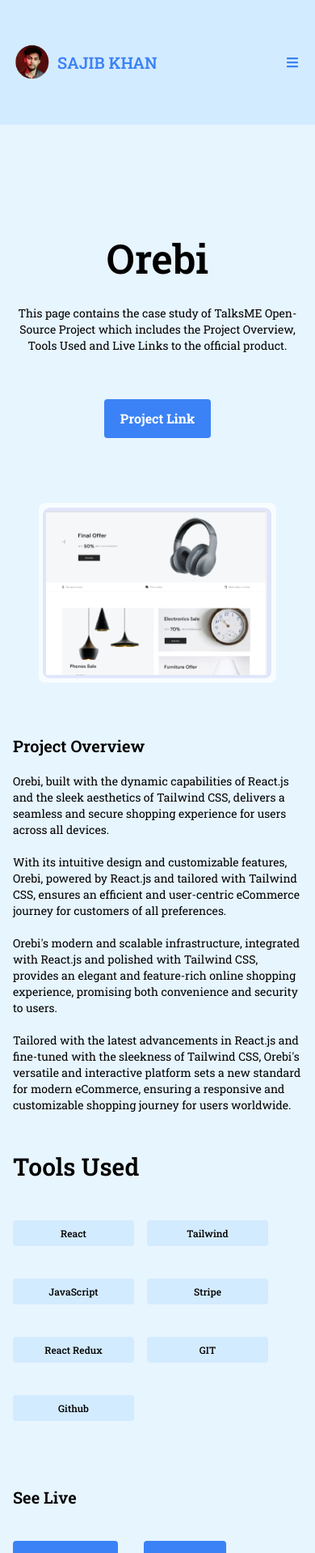
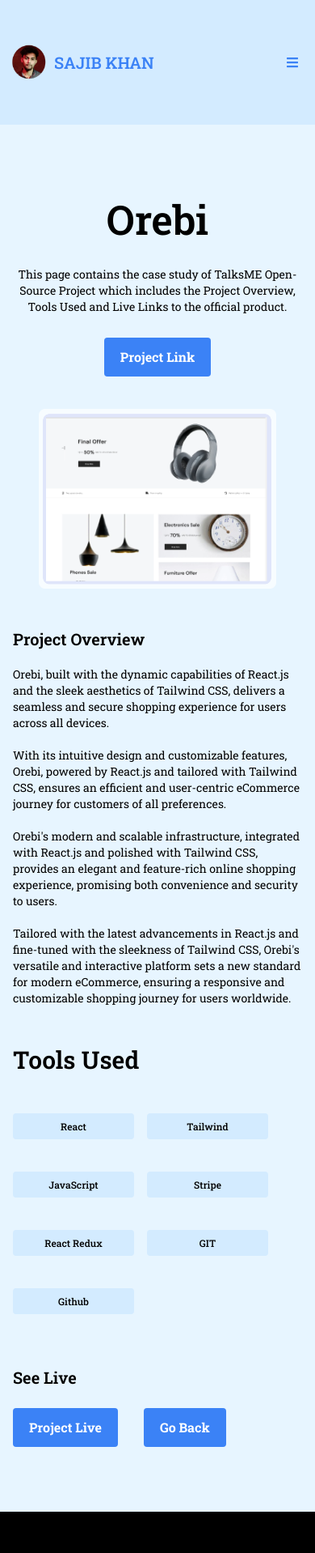
Before and after one commit to sajibkhandev/My_Portfolio, a React (Vite) app: page /casestudy2 in a window 390 px wide. Shown: the top 1918 px of the page at 81% size. Built offline with nearby package versions, Linux system fonts and the light colour scheme; a web font is replaced by a local one.

Commit message:
project link add

```diff
--- a/src/components/ProjectSecond.jsx
+++ b/src/components/ProjectSecond.jsx
@@ -79,7 +79,7 @@ export default function ProjectSecond() {
       };
   return (
     <div>
-            <h2 className='text-black text-2xl md:text-text50 font-normal font-robo pt-32 pb-5 text-center'>Event to Event Project</h2>
+            <h2 className='text-black text-2xl md:text-text50 font-normal font-robo pt-28 md:pt-36 pb-5 text-center'>Event to Event Project</h2>
       <Flex className='flex justify-center gap-x-0.5 md:gap-x-1 '>
         {
           items.map((item,index)=>(
--- a/src/layouts/Footer.jsx
+++ b/src/layouts/Footer.jsx
@@ -71,7 +71,7 @@ export default function Footer() {
         </div>
 
       </div>
-      <p className='text-center text-sm text-white font-pop font-normal py-10 md:py-24'>Copyright 2023. Made by <u><span className='font-semibold underline-offset-1'>SAJIB KHAN</span></u></p>
+      <p className='text-center text-sm text-white font-pop font-normal pt-10 pb-16  md:py-24'>Copyright 2023. Made by <u><span className='font-semibold underline-offset-1'>SAJIB KHAN</span></u></p>
     </Container>
    </Section>
 
--- a/src/layouts/Navber.jsx
+++ b/src/layouts/Navber.jsx
@@ -87,7 +87,7 @@ let handleNavber=()=>{
     <Section className='bg-primary py-12 relative'>
         <Container>
             <Flex>
-                <div className='md:w-1/2 mx-3 md:mx-0'>
+                <div className='md:w-1/2 mx-2 md:mx-0'>
                    <Flex className='items-center gap-x-1 md:gap-x-4'>
                    <RouterDom to='/'><Image src={logo} className='w-[55px] md:w-[70px] md:h-[70px]'/></RouterDom>
                     <RouterDom to='/'><h2 className='text-secondary text-xl md:text-text28 font-robo font-semibold'>SAJIB KHAN</h2></RouterDom>
--- a/src/pages/CaseStudyPage.jsx
+++ b/src/pages/CaseStudyPage.jsx
@@ -16,17 +16,17 @@ export default function CaseStudyPage() {
     setTimeout(sajib,10)
   })
   return (
-    <Section  className='bg-third py-32'>
+    <Section  className='bg-third py-20 md:py-32 '>
         <Container>
         <h2 className='text-black text-3xl md:text-text50 font-semibold font-robo pb-5 text-center'>TalksME</h2>
-        <p className=' w-full md:w-[780px] px-4 md:px-4  mx-auto text-black text-sm md:text-lg font-normal font-robo  text-center pb-14'>This page contains the case study of TalksME Open-Source Project which includes the Project Overview, Tools Used and Live Links to the official product.</p>
+        <p className=' w-full md:w-[780px] px-4 md:px-4  mx-auto text-black text-sm md:text-lg font-normal font-robo  text-center pb-7 md:pb-14'>This page contains the case study of TalksME Open-Source Project which includes the Project Overview, Tools Used and Live Links to the official product.</p>
         <Link to="https://github.com/sajibkhandev">
         <Button text="Project Link"  className='flex mx-auto '/>
         </Link>
 
-        <Image src={project1} className='mx-auto pt-20 md:w-[600px] px-12 md:px-0' />
+        <Image src={project1} className='mx-auto pt-10 md:pt-20 md:w-[600px] px-12 md:px-0' />
 
-        <div className='pt-16 md:w-[900px] mx-auto px-4 md:px-0'>
+        <div className='pt-12 md:pt-16 md:w-[900px] mx-auto px-4 md:px-0'>
         <h3 className='text-black text-xl md:text-3xl font-semibold font-robo pb-5 '>Project Overview</h3>
         <Flex className='flex-col gap-y-5 '>
         <p className='text-black w-full   text-sm md:text-base font-normal font-robo'>TalksME is an Open-Source project which is a simple and clean multi-page portfolio website template for developers. I created this project for developers to quickly build a good-looking and fast-performing multi-page portfolio without having to code their portfolio from scratch.</p>
@@ -45,12 +45,14 @@ export default function CaseStudyPage() {
             <li className='mb-10 py-2 text-center w-[150px]  md:py-2  md:px-5 text-xs md:text-base bg-primary rounded list-none font-robo font-medium'>GIT</li>
             <li className='mb-10 py-2 text-center w-[150px]  md:py-2  md:px-5 text-xs md:text-base bg-primary rounded list-none font-robo font-medium'>Github</li>
         </div>
-        <h4 className='text-black text-xl md:text-3xl font-semibold font-robo py-10 '>See Live</h4>
+        <h4 className='text-black text-xl md:text-3xl font-semibold font-robo py-6 md:py-10 '>See Live</h4>
         <Flex className='gap-x-8'>
         <Link to='https://github.com/sajibkhandev'>
         <Button text="Project Live"/>
         </Link>
+        <Link to='/'>
         <Button text="Go Back"/>
+        </Link>
         </Flex>
         </div>
 
--- a/src/pages/CaseStudyPage2.jsx
+++ b/src/pages/CaseStudyPage2.jsx
@@ -16,17 +16,18 @@ export default function CaseStudyPage() {
     setTimeout(sajib)
   })
   return (
-    <Section className='bg-third py-32'>
+    <Section className='bg-third py-20 md:py-32'>
         <Container>
         <h2 className='text-black text-text50 font-semibold font-robo pb-5 text-center'>Orebi</h2>
-        <p className='w-full md:w-[780px] px-4 md:px-4  mx-auto text-black text-sm md:text-lg font-normal font-robo  text-center pb-14'>This page contains the case study of TalksME Open-Source Project which includes the Project Overview, Tools Used and Live Links to the official product.</p>
-        <Link to="https://ecommerce-orebi.vercel.app/">
+        <p className='w-full md:w-[780px] px-4 md:px-4  mx-auto text-black text-sm md:text-lg font-normal font-robo  text-center pb-7 md:pb-14'>This page contains the case study of TalksME Open-Source Project which includes the Project Overview, Tools Used and Live Links to the official product.</p>
+        <Link to="https://github.com/sajibkhandev/Ecommerce_Orebi">
+
         <Button text="Project Link"  className='flex mx-auto '/>
         </Link>
 
-        <Image src={project2} className='mx-auto pt-20 md:w-[600px] px-12 md:px-0' />
+        <Image src={project2} className='mx-auto pt-10 md:pt-20 md:w-[600px] px-12 md:px-0' />
 
-        <div className='pt-16 md:w-[900px] mx-auto px-4 md:px-0'>
+        <div className='pt-12 md:pt-16 md:w-[900px] mx-auto px-4 md:px-0'>
         <h3 className='text-black text-xl md:text-3xl font-semibold font-robo pb-5'>Project Overview</h3>
         <Flex className='flex-col gap-y-5'>
         <p className=' text-black w-full   text-sm md:text-base font-normal font-robo'>Orebi, built with the dynamic capabilities of React.js and the sleek aesthetics of Tailwind CSS, delivers a seamless and secure shopping experience for users across all devices.</p>
@@ -44,12 +45,12 @@ export default function CaseStudyPage() {
             <li className='mb-10 py-2 text-center w-[150px]  md:py-2  md:px-5 text-xs md:text-base bg-primary rounded list-none font-robo font-medium'>GIT</li>
             <li className='mb-10 py-2 text-center w-[150px]  md:py-2  md:px-5 text-xs md:text-base bg-primary rounded list-none font-robo font-medium'>Github</li>
         </div>
-        <h4 className='text-black text-xl md:text-3xl font-semibold font-robo py-10 '>See Live</h4>
+        <h4 className='text-black text-xl md:text-3xl font-semibold font-robo py-6 md:py-10'>See Live</h4>
         <Flex className='gap-x-8'>
-        <Link to="https://github.com/sajibkhandev/Ecommerce_Orebi">
+        <Link to="https://ecommerce-orebi.vercel.app/">
         <Button text="Project Live"/>
         </Link>
-        <Link to="">
+        <Link to="/">
         <Button text="Go Back"/>
         </Link>
         </Flex>
--- a/src/pages/Home.jsx
+++ b/src/pages/Home.jsx
@@ -1,4 +1,4 @@
-import React, { useState } from 'react'
+import React, { useEffect, useState } from 'react'
 import Section from '../components/Section'
 import Container from '../components/Container'
 import Button from '../components/Button'
@@ -24,6 +24,12 @@ import { Link, Link as RouterLink  } from 'react-router-dom'
 import { Link as ScrollLink } from 'react-scroll'
 
 export default function Home() {
+  useEffect(()=>{
+    let sajib=()=>{
+      window.scrollTo({top:0})
+    }
+    setTimeout(sajib,10)
+  })
 
 
   return (
@@ -236,7 +242,7 @@ export default function Home() {
 
       <div className='md:flex md:justify-between items-center md:pt-5 group/project1'>
         <RouterLink to='/casestudy'>
-        <Image src={project1} className='py-5 px-12'/>
+        <Image src={project1} className='py-3 px-12'/>
         </RouterLink>
         <RouterLink to='/casestudy'>
         <div>
@@ -255,9 +261,9 @@ export default function Home() {
       </div>
       {/* Second Project Start */}
 
-      <div className='md:flex md:justify-between items-center pt-12 md:pt-36 group/project2 '>
+      <div className='md:flex md:justify-between items-center pt-24 md:pt-36 group/project2 '>
         <RouterLink to='/casestudy2'>
-        <Image src={project2} className='py-5 px-12'/>
+        <Image src={project2} className='py-3 px-12'/>
 
         </RouterLink>
         <RouterLink to='/casestudy2'>
@@ -289,7 +295,7 @@ export default function Home() {
 
 
 
-   <Section className='bg-third  md:pt-14 pb-10'>
+   <Section className='bg-third pt-14  md:pt-24 pb-16'>
     <Container>
       <div id='service'>
       <h2 className='text-3xl md:text-text50 text-black font-medium font-robo text-center pb-4'>Services</h2>
@@ -306,7 +312,7 @@ export default function Home() {
 
 
 
-   <Section className='bg-third pb-14 md:py-24 px-3'>
+   <Section className='bg-third pb-16 md:py-24 px-3'>
     <Container>
       <div id="contact">
       <h2 className='text-2xl md:pb-5 md:text-text50 text-black font-medium font-robo text-center pb-2'>CONTACT</h2>
```
